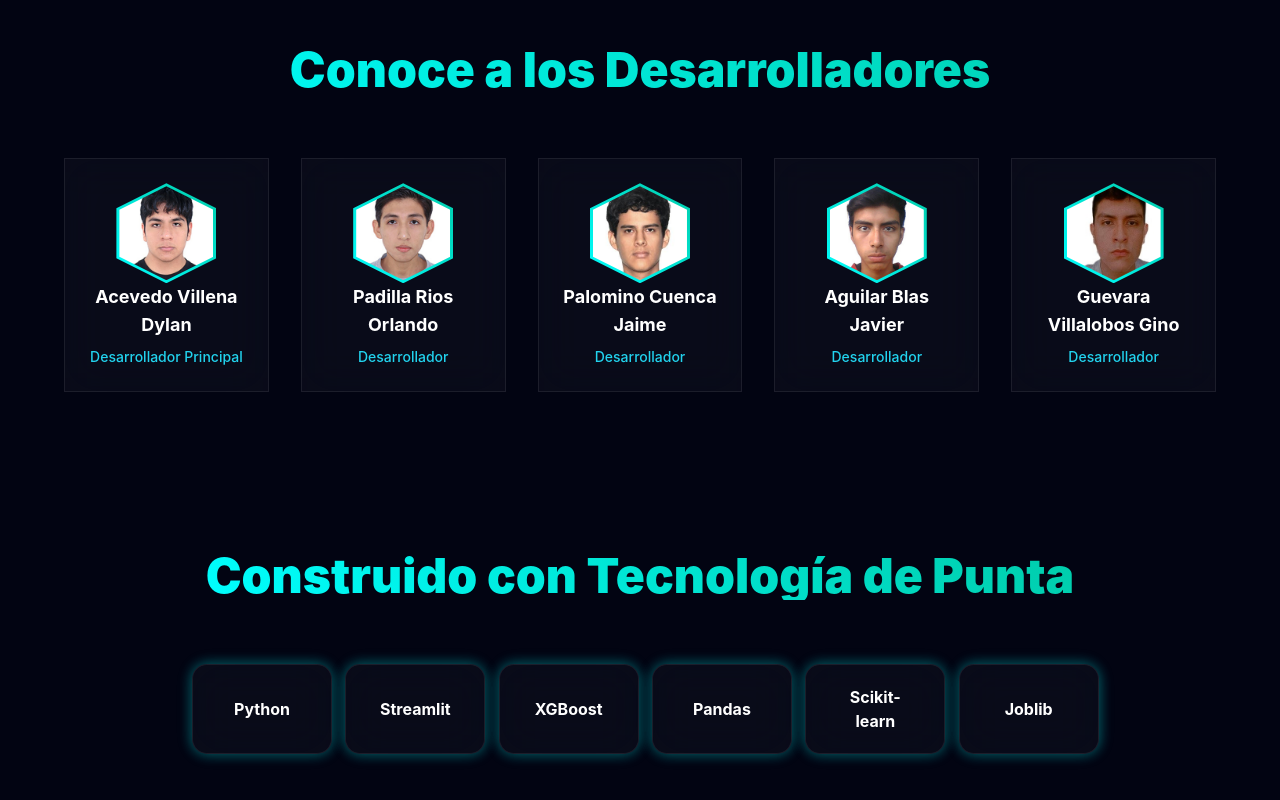
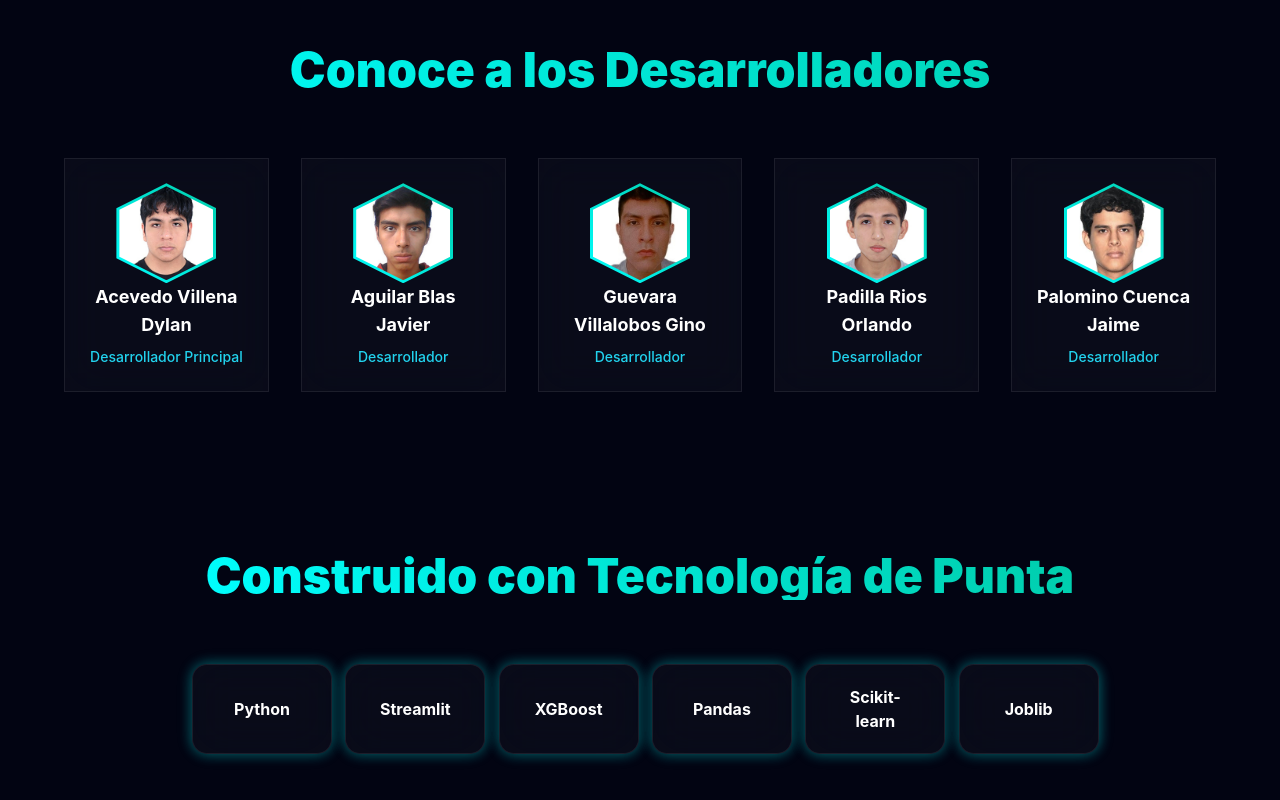
Before and after one commit to RpC05/IA-Landing, a Next.js app: page / in a window 1280 px wide. Shown: the part 4895-5695 px from the top of the page. Built offline with nearby package versions, Linux system fonts and the light colour scheme.

Commit message:
fix: minor fix

```diff
--- a/app/page.tsx
+++ b/app/page.tsx
@@ -419,10 +419,10 @@ export default function AcademicProfessorAwwwards() {
 
   const teamMembers = [
     { name: "Acevedo Villena Dylan", role: "Desarrollador Principal", image: "/dylan.jpg" },
+    { name: "Aguilar Blas Javier", role: "Desarrollador", image: "/javier.jpg" },
+    { name: "Guevara Villalobos Gino", role: "Desarrollador", image: "/gino.jpg" },
     { name: "Padilla Rios Orlando", role: "Desarrollador", image: "/orlando.jpg" },
     { name: "Palomino Cuenca Jaime", role: "Desarrollador", image: "/jaime.jpg" },
-    { name: "Aguilar Blas Javier", role: "Desarrollador", image: "/javier.jpg" },
-    { name: "Guevara Villalobos Gino", role: "Desarrollador", image: "/gino.jpg" },
   ]
 
   const technologies = ["Python", "Streamlit", "XGBoost", "Pandas", "Scikit-learn", "Joblib"]
```
